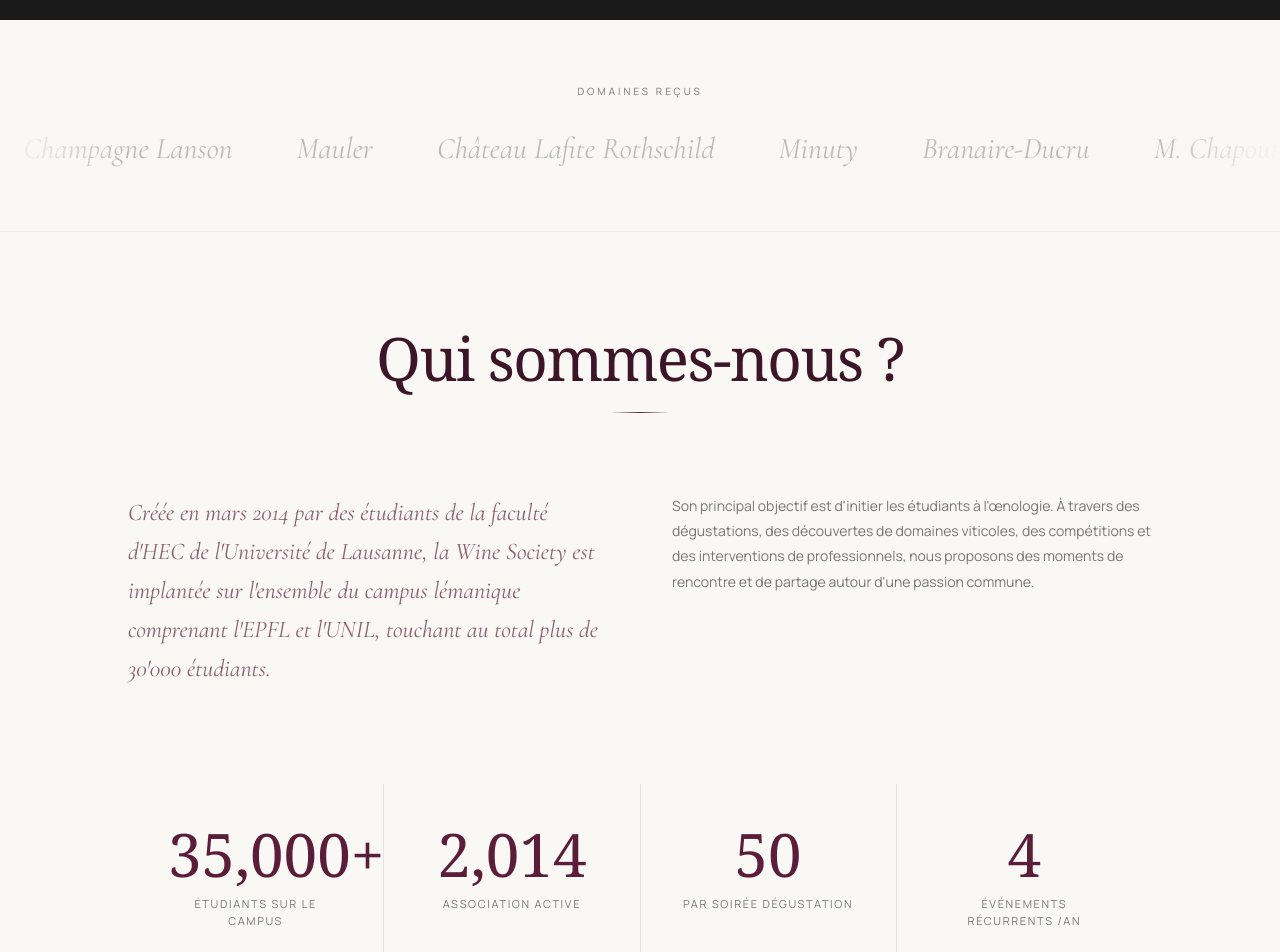
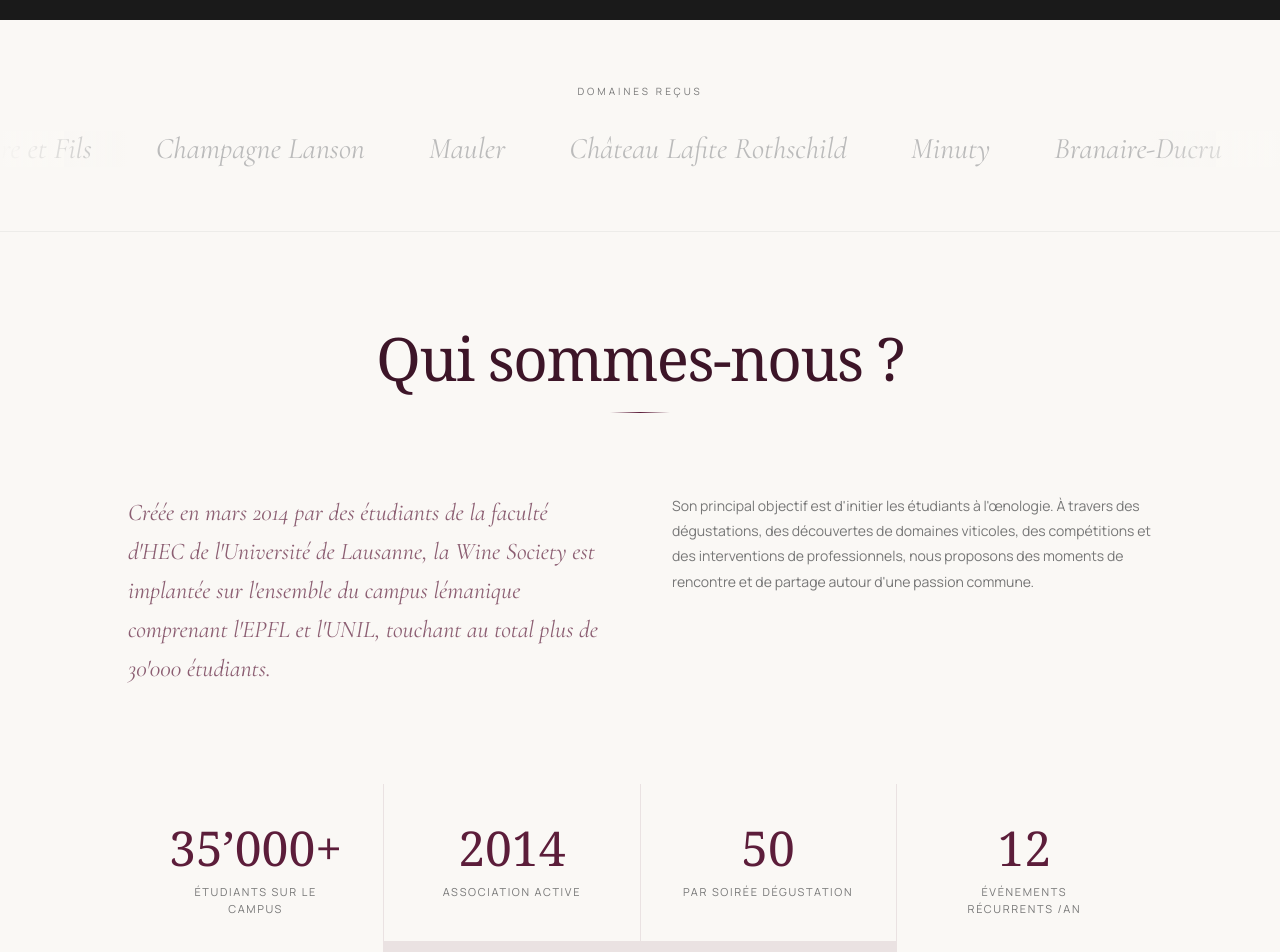
Before and after one commit to WineSociety-Lausanne/Wine-Society-Web, a Next.js app: page / in a window 1280 px wide. Shown: the part 780-1732 px from the top of the page. Built offline with nearby package versions, Linux system fonts and the light colour scheme; a web font is replaced by a local one.

Commit message:
roll change, contact form done

```diff
--- a/src/app/contact/page.tsx
+++ b/src/app/contact/page.tsx
@@ -68,23 +68,25 @@ export default function ContactPage() {
             </h3>
           </FadeUp>
           <FadeUp delay={0.15}>
-            <div className="space-y-8">
-              {[
-                { label: t.contact.form.name, type: "text" },
-                { label: t.contact.form.email, type: "email" },
-                { label: t.contact.form.subject, type: "text" },
-              ].map((field, i) => (
-                <div key={i}>
-                  <label className="font-body text-[10px] text-dark-500 uppercase tracking-[0.25em] block mb-3">{field.label}</label>
-                  <input type={field.type} className="w-full bg-transparent border-b border-wine-800/15 py-3 font-body text-sm text-wine-900 focus:border-wine-800 focus:outline-none transition-colors duration-500" />
-                </div>
-              ))}
+            <form action="https://formspree.io/f/mnjrpawp" method="POST" className="space-y-8">
+              <div>
+                <label className="font-body text-[10px] text-dark-500 uppercase tracking-[0.25em] block mb-3">{t.contact.form.name}</label>
+                <input type="text" name="name" required className="w-full bg-transparent border-b border-wine-800/15 py-3 font-body text-sm text-wine-900 focus:border-wine-800 focus:outline-none transition-colors duration-500" />
+              </div>
+              <div>
+                <label className="font-body text-[10px] text-dark-500 uppercase tracking-[0.25em] block mb-3">{t.contact.form.email}</label>
+                <input type="email" name="email" required className="w-full bg-transparent border-b border-wine-800/15 py-3 font-body text-sm text-wine-900 focus:border-wine-800 focus:outline-none transition-colors duration-500" />
+              </div>
+              <div>
+                <label className="font-body text-[10px] text-dark-500 uppercase tracking-[0.25em] block mb-3">{t.contact.form.subject}</label>
+                <input type="text" name="subject" required className="w-full bg-transparent border-b border-wine-800/15 py-3 font-body text-sm text-wine-900 focus:border-wine-800 focus:outline-none transition-colors duration-500" />
+              </div>
               <div>
                 <label className="font-body text-[10px] text-dark-500 uppercase tracking-[0.25em] block mb-3">{t.contact.form.message}</label>
-                <textarea rows={5} className="w-full bg-transparent border-b border-wine-800/15 py-3 font-body text-sm text-wine-900 focus:border-wine-800 focus:outline-none transition-colors duration-500 resize-none" />
+                <textarea name="message" rows={5} required className="w-full bg-transparent border-b border-wine-800/15 py-3 font-body text-sm text-wine-900 focus:border-wine-800 focus:outline-none transition-colors duration-500 resize-none" />
               </div>
-              <button className="btn-primary mt-4">{t.contact.form.send}</button>
-            </div>
+              <button type="submit" className="btn-primary mt-4">{t.contact.form.send}</button>
+            </form>
           </FadeUp>
         </div>
       </section>
--- a/src/app/globals.css
+++ b/src/app/globals.css
@@ -85,3 +85,16 @@
 .rotate-90 {
   transform: rotate(90deg);
 }
+
+@keyframes scroll {
+  0% {
+    transform: translateX(0);
+  }
+  100% {
+    transform: translateX(-33.333%);
+  }
+}
+
+.animate-scroll {
+  animation: scroll 20s linear infinite;
+}
--- a/src/app/page.tsx
+++ b/src/app/page.tsx
@@ -37,9 +37,9 @@ function AnimatedCounter({ target, suffix = "" }: { target: number; suffix?: str
   }, [started, target]);
 
   return (
-    <div ref={ref}>
-      <span className="font-headline text-5xl md:text-6xl text-wine-800">
-        {count.toLocaleString()}{suffix}
+    <div ref={ref} className="whitespace-nowrap">
+      <span className="font-headline text-4xl md:text-5xl text-wine-800">
+        {target === 2014 ? count : count.toLocaleString("de-CH")}{suffix}
       </span>
     </div>
   );
@@ -130,13 +130,19 @@ function PrestigiousDomains() {
     "Château Lafite Rothschild", "Branaire-Ducru", "Joseph Drouhin",
     "Famille Perrin", "Champagne Lanson", "M. Chapoutier",
     "Frères Dutruy", "Mauler", "Minuty", "Bouchard Père et Fils",
-    "Marie-Thérèse Chappaz", "Gosset", "Lagrange",
+    "Domaine Marie-Thérèse Chappaz", "Champagne Gosset", "Chateau Lagrange",
   ];
 
-  const [domains] = useState(() => {
-    const shuffled = [...baseDomains].sort(() => Math.random() - 0.5);
-    return [...shuffled, ...shuffled];
-  });
+  const [domains, setDomains] = useState([...baseDomains, ...baseDomains, ...baseDomains]);
+
+  // eslint-disable-next-line react-hooks/exhaustive-deps
+  useEffect(() => {
+    const timer = setTimeout(() => {
+      const shuffled = [...baseDomains].sort(() => Math.random() - 0.5);
+      setDomains([...shuffled, ...shuffled, ...shuffled]);
+    }, 100);
+    return () => clearTimeout(timer);
+  }, []);
 
   return (
     <section className="py-16 border-b border-dark-300/20 overflow-hidden">
@@ -148,17 +154,16 @@ function PrestigiousDomains() {
       <div className="relative">
         <div className="absolute left-0 top-0 bottom-0 w-32 bg-gradient-to-r from-bg to-transparent z-10" />
         <div className="absolute right-0 top-0 bottom-0 w-32 bg-gradient-to-l from-bg to-transparent z-10" />
-        <motion.div
+        <div
           className="flex gap-16 whitespace-nowrap"
-          animate={{ x: ["0%", "-50%"] }}
-          transition={{ duration: 15, repeat: Infinity, ease: "linear" }}
+          style={{ animation: "scroll 20s linear infinite" }}
         >
           {domains.map((name, i) => (
             <span key={i} className="font-display text-2xl md:text-3xl text-dark-300 italic flex-shrink-0">
               {name}
             </span>
           ))}
-        </motion.div>
+        </div>
       </div>
     </section>
   );
@@ -189,7 +194,7 @@ function About() {
             { target: 35000, suffix: "+", label: t.about.stats.studentsLabel },
             { target: 2014, suffix: "", label: t.about.stats.sinceLabel },
             { target: 50, suffix: "", label: t.about.stats.perEventLabel },
-            { target: 4, suffix: "", label: t.about.stats.frequencyLabel + " /an" },
+            { target: 12, suffix: "", label: t.about.stats.frequencyLabel + " /an" },
           ].map((stat, i) => (
             <FadeUp key={i} delay={i * 0.1}>
               <div className="bg-bg p-8 md:p-10 text-center">
--- a/src/app/team/page.tsx
+++ b/src/app/team/page.tsx
@@ -6,12 +6,12 @@ import SectionHeader from "@/components/SectionHeader";
 import { User } from "lucide-react";
 
 const teamMembers = [
-  { nameKey: "president", name: "Jan " },
+  { nameKey: "president", name: "Jan Hoffman" },
   { nameKey: "vicePresident", name: "Damien Grosset-Bourbange" },
   { nameKey: "sponsorship", name: "Adonis Casteret" },
   { nameKey: "events", name: "Orso Renucci" },
   { nameKey: "communication", name: "Mirko " },
-  { nameKey: "treasurer", name: "Thomas " },
+  { nameKey: "treasurer", name: "Thomas Grosso" },
 ];
 
 export default function TeamPage() {
```
